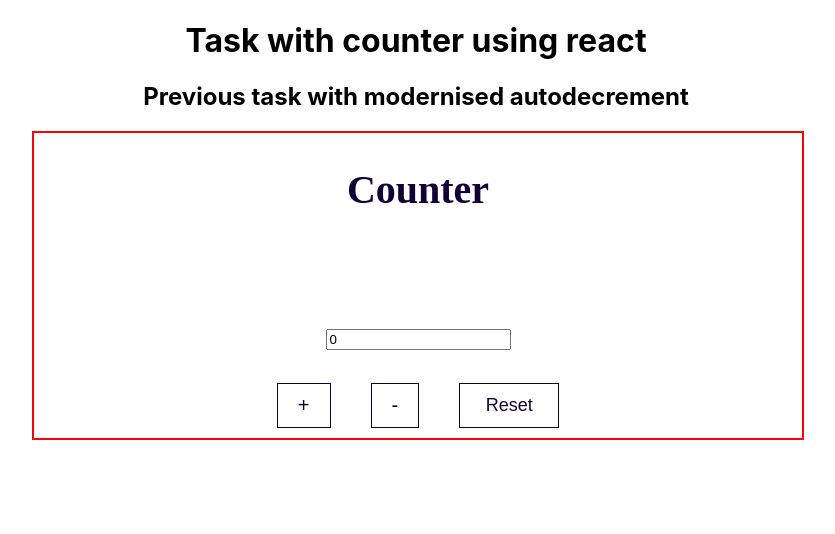
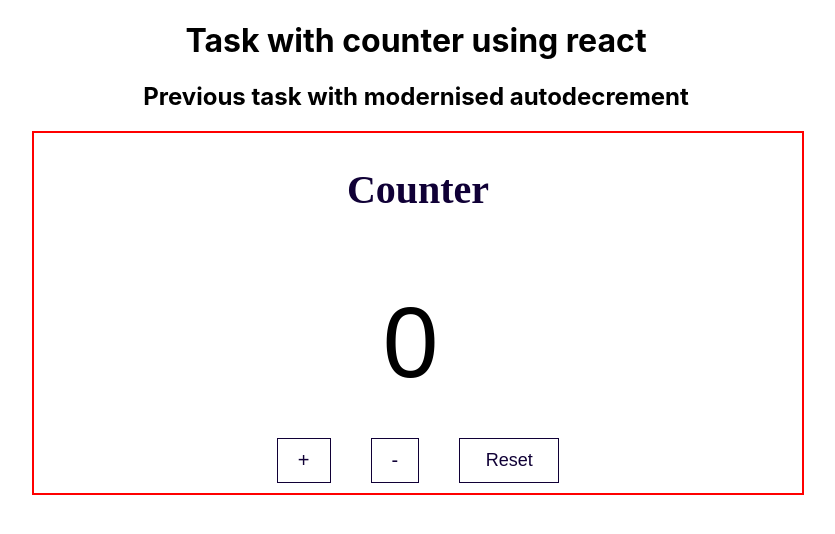
Before and after one commit to jalynkyrgyz/Mega-Bosster-First-Week, a React (Create React App) app in the folder counter-react/: page / in a window 1280 px wide. Shown: the top 534 px of the page, without its empty margins (224-1059 px from the left). Built offline with nearby package versions, Linux system fonts and the light colour scheme.

Commit message:
style: modify css file

```diff
--- a/counter-react/src/App.css
+++ b/counter-react/src/App.css
@@ -23,6 +23,14 @@
 .counter__output {
   font-size: 80px;
   color: rgb(116, 7, 7);
+}
+
+.input_place {
+  width: 80%;
+  height: 150px;
+  text-align: center;
+  font-size: 100px;
+  border: none;
 }
 
 .btn__container {
--- a/counter-react/src/App.js
+++ b/counter-react/src/App.js
@@ -24,7 +24,7 @@ function App() {
 
    // autodecrement
   useEffect(()=> {
-    const autoDecrement = null;
+    let autoDecrement = null;
     if(!counter) {
       setDisabledClick(false)
     }
@@ -47,10 +47,10 @@ function App() {
       <h2>Counter</h2>
       <span className="counter__output">
         <input className='input_place' type={'number'} value={counter} placeholder = {"Insert your number"}
-          onChange={e=>{
+        onChange={e=>{
             setCounter(+e.target.value> 1000 ? counter : e.target.value)
             setDisabledClick(true)
-          }}  />
+        }}  />
       </span>
       <div className="btn__container">
         <button className="control__btn" onClick={increaseCounter}>+</button>
```
